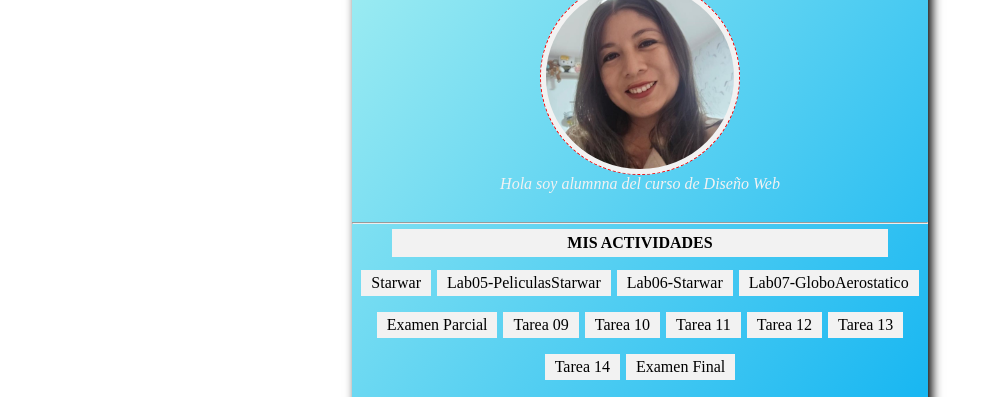
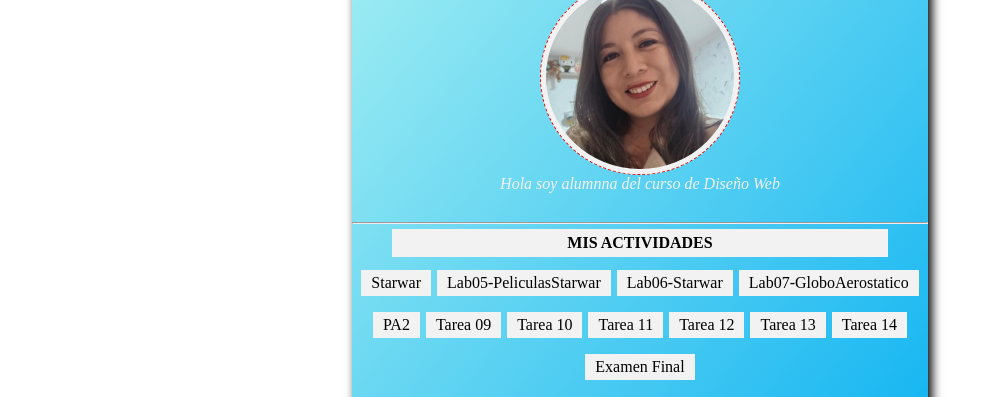
Before and after one commit to EliCD/EliCD.github.io, a plain HTML site: page index.html in a window 1280 px wide. Shown: the part 201-598 px from the top of the page, without its empty margins (0-1003 px from the left). Drawn offline with Linux system fonts and the light colour scheme.

Commit message:
Update index.html

```diff
--- a/index.html
+++ b/index.html
@@ -27,7 +27,7 @@ v<!DOCTYPE html>
                 <li><a href="/Lab05-PeliculasStarwar/index.html">Lab05-PeliculasStarwar</a></li>
                 <li><a href="/Lab06-Starwar/index.html">Lab06-Starwar</a></li>
                 <li><a href="/Lab07-GloboAerostatico/index.html">Lab07-GloboAerostatico</a></li>
-                <li><a href="/exp/index.html">Examen Parcial</a></li>
+                <li><a href="/PA2/index.html">PA2</a></li>
                 <li><a href="#">Tarea 09</a></li>
                 <li><a href="#">Tarea 10</a></li>
                 <li><a href="#">Tarea 11</a></li>
```
